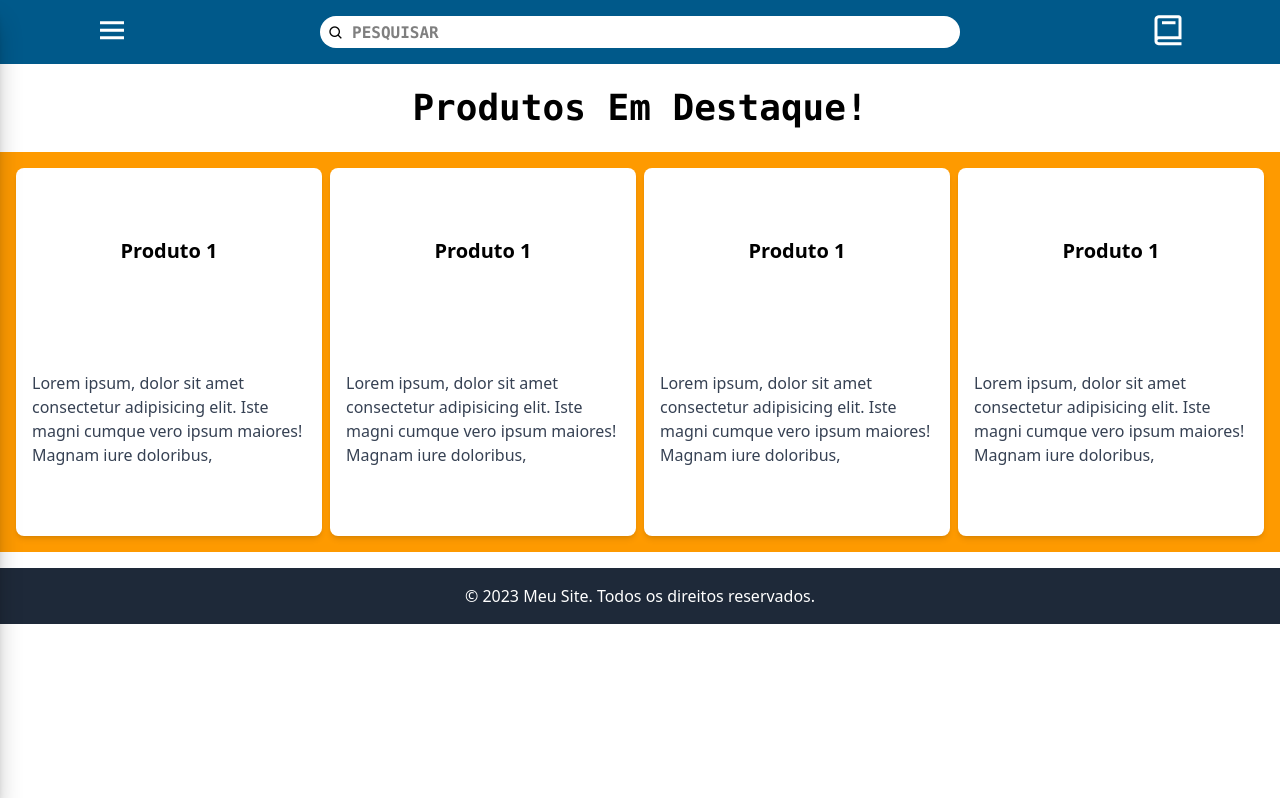
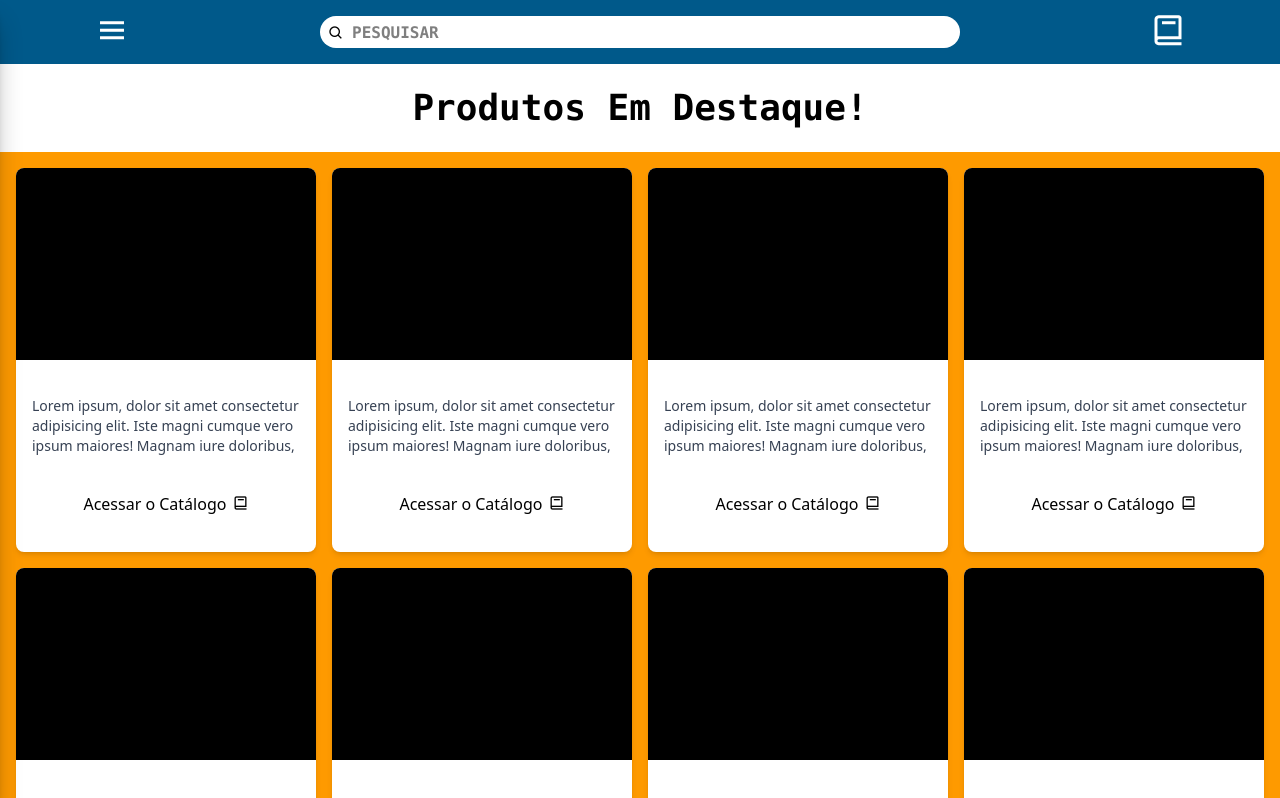
Before and after one commit to Cai0Sant0/ProjetoPessoal, a React (Vite) app: page / in a window 1280 px wide. Shown: the top 798 px of the page. Built offline with nearby package versions, Linux system fonts and the light colour scheme.

Commit message:
criando pag principal e moldes card produtos

```diff
--- a/src/App.jsx
+++ b/src/App.jsx
@@ -1,5 +1,6 @@
 import Navbar from "./components/navbar/Navbar";
 import Sidebar from "./components/sidebar/Sidebar";
+import CardItem from "./components/CardItem/CardItem";
 import { useState } from "react";
 
 function App() {
@@ -9,29 +10,16 @@ function App() {
             <Navbar onMenuClick={() => setSidebarOpen(true)} />
             <Sidebar open={sidebarOpen} onClose={() => setSidebarOpen(false)} />
             <h1 className="w-full text-2xl text-center font-bold font-mono p-6 md:text-4xl">Produtos Em Destaque!</h1>
-            <main className="grid grid-cols-1 h-200 bg-amber-500 p-2 gap-2 md:grid-cols-4 md:h-100 md:p-4">
-                <div className="p-4 bg-white shadow-md rounded-lg  flex flex-col justify-around items-center">
-                    <h2 className="text-xl font-semibold">Produto 1</h2>
-                    <p className="text-gray-700">Lorem ipsum, dolor sit amet consectetur adipisicing elit. Iste magni cumque vero ipsum maiores! Magnam iure doloribus,</p>
-                </div>
-                  <div className="p-4 bg-white shadow-md rounded-lg  flex flex-col justify-around items-center">
-                    <h2 className="text-xl font-semibold">Produto 1</h2>
-                    <p className="text-gray-700">Lorem ipsum, dolor sit amet consectetur adipisicing elit. Iste magni cumque vero ipsum maiores! Magnam iure doloribus,</p>
-                </div>
-                  <div className="p-4 bg-white shadow-md rounded-lg  flex flex-col justify-around items-center">
-                    <h2 className="text-xl font-semibold">Produto 1</h2>
-                    <p className="text-gray-700">Lorem ipsum, dolor sit amet consectetur adipisicing elit. Iste magni cumque vero ipsum maiores! Magnam iure doloribus,</p>
-                </div>
-                <div className="p-4 bg-white shadow-md rounded-lg  flex flex-col justify-around items-center">
-                    <h2 className="text-xl font-semibold">Produto 1</h2>
-                    <p className="text-gray-700">Lorem ipsum, dolor sit amet consectetur adipisicing elit. Iste magni cumque vero ipsum maiores! Magnam iure doloribus,</p>
-                </div>
+            <main className="grid grid-cols-1 md:grid-cols-4 min-h-screen bg-amber-500 p-4 gap-4">
+                <CardItem />
+                <CardItem />
+                <CardItem />
+                <CardItem />
+                <CardItem />
+                <CardItem />
+                <CardItem />
+                <CardItem />
             </main>
-            <footer className="mt-4 bg-amber-400">
-                <div className="bg-gray-800 text-white text-center p-4">
-                    <p>&copy; 2023 Meu Site. Todos os direitos reservados.</p>
-                </div>
-            </footer>
         </>
     );
 }
--- /dev/null
+++ b/src/components/CardItem/CardItem.jsx
@@ -0,0 +1,11 @@
+function CardItem() {
+    return (
+        <div className=" bg-white shadow-md rounded-lg flex flex-col justify-baseline items-center gap-5 h-96">
+            <div className="bg-black w-full h-1/2 rounded-t-lg">.</div>
+            <p className="text-gray-700 p-4 text-sm md:text-sm">Lorem ipsum, dolor sit amet consectetur adipisicing elit. Iste magni cumque vero ipsum maiores! Magnam iure doloribus,</p>
+            <a href="">Acessar o Catálogo    <i className='bx  bx-book ml-0.5 '  ></i></a>
+        </div>
+    );
+}
+
+export default CardItem;
--- a/src/components/listaSidebar/ListaSidebar.jsx
+++ b/src/components/listaSidebar/ListaSidebar.jsx
@@ -1,6 +1,6 @@
 function ListaSidebar(props) {
     return (
-            <li className="p-5 w-full h-17 text-left font-mono text-2xl hover:bg-amber-400 hover:text-white transition-all duration-200 cursor-pointer">{props.nome}</li>
+            <a href="" className="p-5 w-full h-17 text-left font-mono text-2xl hover:bg-amber-400 hover:text-white transition-all duration-200 cursor-pointer">{props.nome}</a>
     );
 }
 
--- a/src/components/navbar/Navbar.jsx
+++ b/src/components/navbar/Navbar.jsx
@@ -6,9 +6,9 @@ function Navbar(props) {
                 <input type="text" name="Pesquisa" id="InputPesquisa" placeholder="PESQUISAR" className="bg-white h-full w-full text-black rounded-3xl font-bold font-mono pl-8" />
                <i className='bx bx-ms bx-search text-black relative bottom-6.5 left-2'></i>
             </div>
-            <div className="w-8 h-8 cursor-pointer flex justify-center items-center">
-               <abbr title="Catálogos"><i class='bx  bx-book bx-md'  ></i> </abbr>
-            </div>
+            <a href="" className="w-8 h-8 cursor-pointer flex justify-center items-center">
+               <abbr title="Catálogos"><i className='bx  bx-book bx-md'  ></i> </abbr>
+            </a>
         </nav>
     )
 }
--- a/src/components/sidebar/Sidebar.jsx
+++ b/src/components/sidebar/Sidebar.jsx
@@ -22,10 +22,10 @@ function Sidebar({ open, onClose }) {
                     <ListaSidebar nome="Informações" />
                 </ul>
                 <div className="flex justify-center items-center w-full h-13 gap-1 bg-sky-800 text-white">
-                    <div className="flex items-center justify-center p-2 rounded-3xl w-1/2 hover:text-black hover:bg-amber-400 transition-colors duration-300 cursor-pointer gap-1">
+                    <a href="" className="flex items-center justify-center p-2 rounded-3xl w-1/2 hover:text-black hover:bg-amber-400 transition-colors duration-300 cursor-pointer gap-1">
                         <p>Telefones</p>
                         <i className="bx bx-phone"></i>
-                    </div>
+                    </a>
                 </div>
             </aside>
         </>
```
